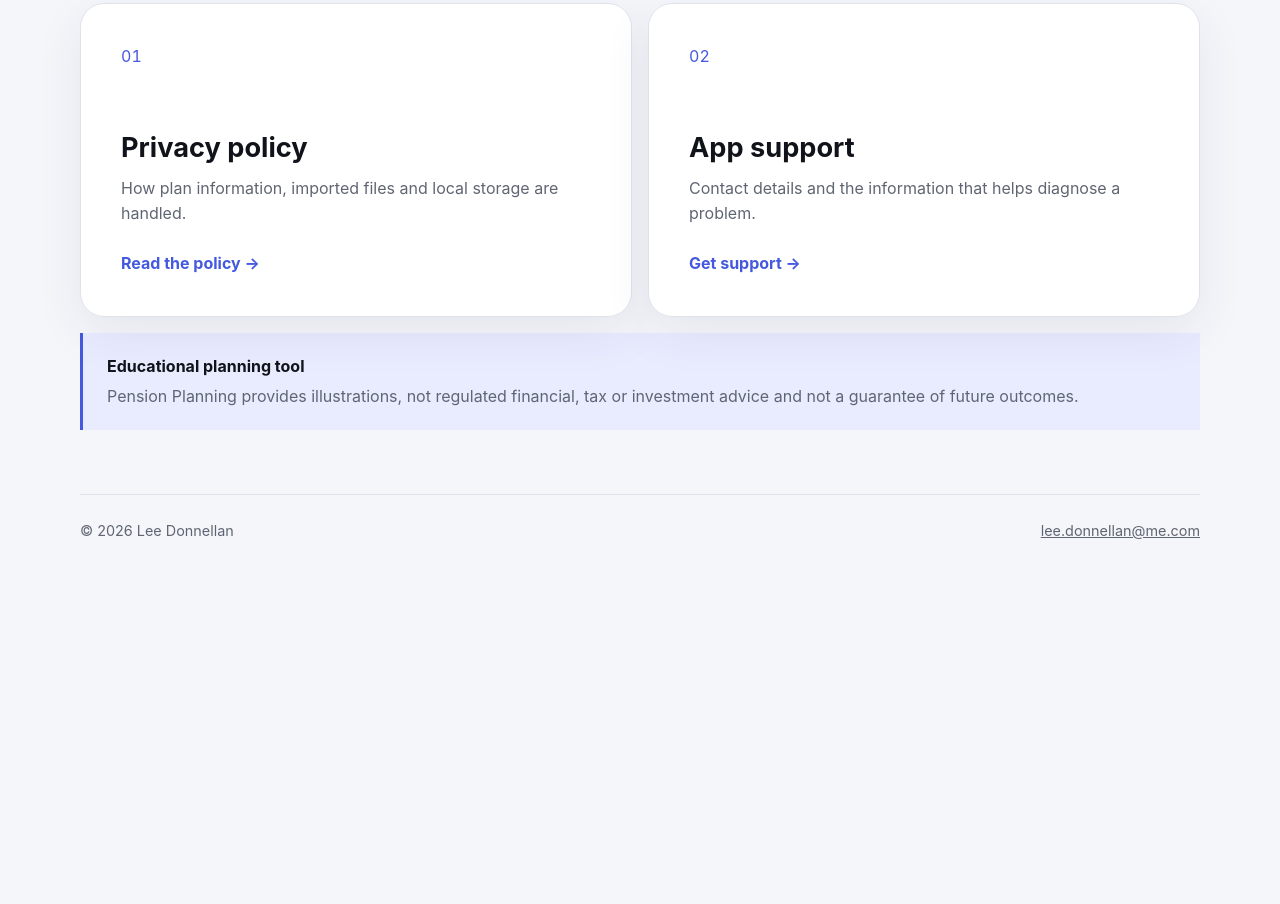
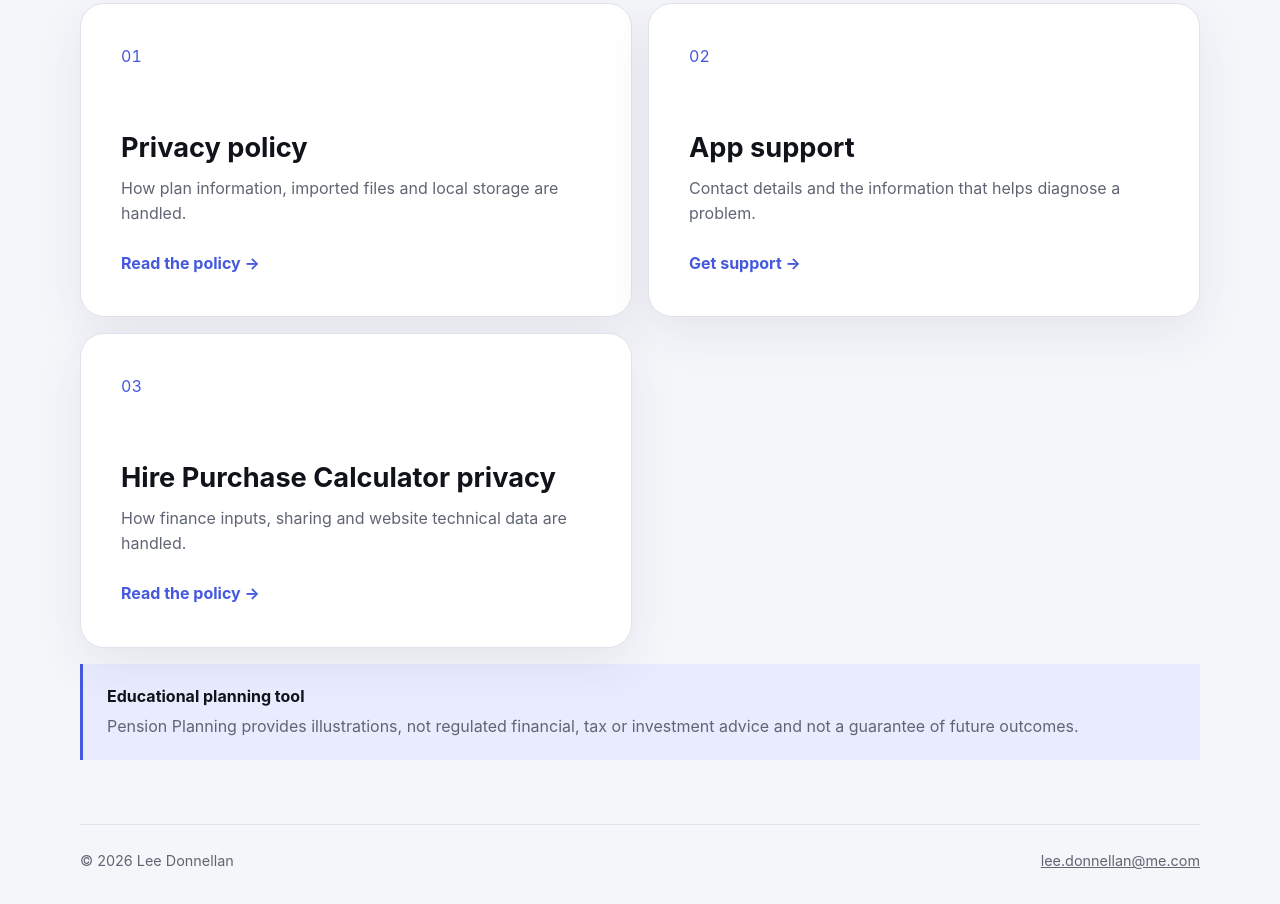
Before and after one commit to BuzzwareCo/pension-planning, a plain HTML site: page index.html in a window 1280 px wide. Shown: the part 592-1496 px from the top of the page. Before the commit the page ends 1166 px from the top, so only its background shows below. Drawn offline with Linux system fonts and the light colour scheme.

Commit message:
Link Hire Purchase Calculator privacy page
Added a new card for Hire Purchase Calculator privacy with relevant information.

```diff
--- a/index.html
+++ b/index.html
@@ -17,7 +17,6 @@
         <p class="lede">Privacy and support information for the educational retirement-planning app by Lee Donnellan.</p>
       </div>
     </header>
-
     <section class="cards" aria-label="Information">
       <a class="card" href="privacy.html">
         <span class="card-number">01</span>
@@ -31,13 +30,17 @@
         <p>Contact details and the information that helps diagnose a problem.</p>
         <span class="card-link">Get support <span aria-hidden="true">→</span></span>
       </a>
+      <a class="card" href="hire-purchase-privacy.html">
+        <span class="card-number">03</span>
+        <h2>Hire Purchase Calculator privacy</h2>
+        <p>How finance inputs, sharing and website technical data are handled.</p>
+        <span class="card-link">Read the policy <span aria-hidden="true">→</span></span>
+      </a>
     </section>
-
     <aside class="notice">
       <strong>Educational planning tool</strong>
       <p>Pension Planning provides illustrations, not regulated financial, tax or investment advice and not a guarantee of future outcomes.</p>
     </aside>
-
     <footer>
       <span>© 2026 Lee Donnellan</span>
       <a href="mailto:lee.donnellan@me.com">lee.donnellan@me.com</a>
```
